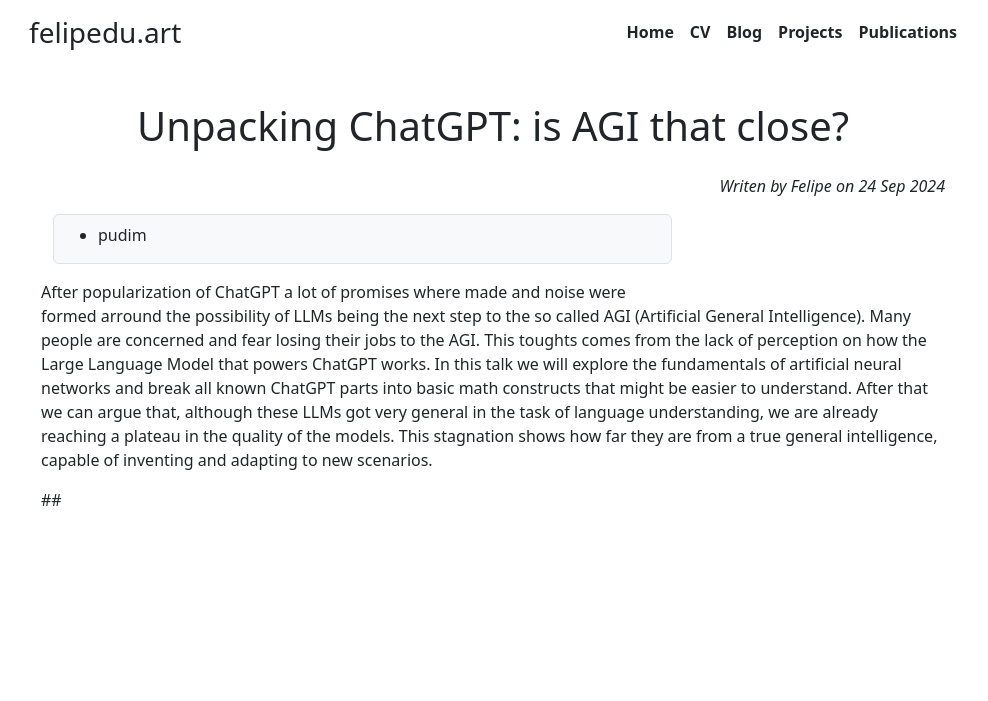
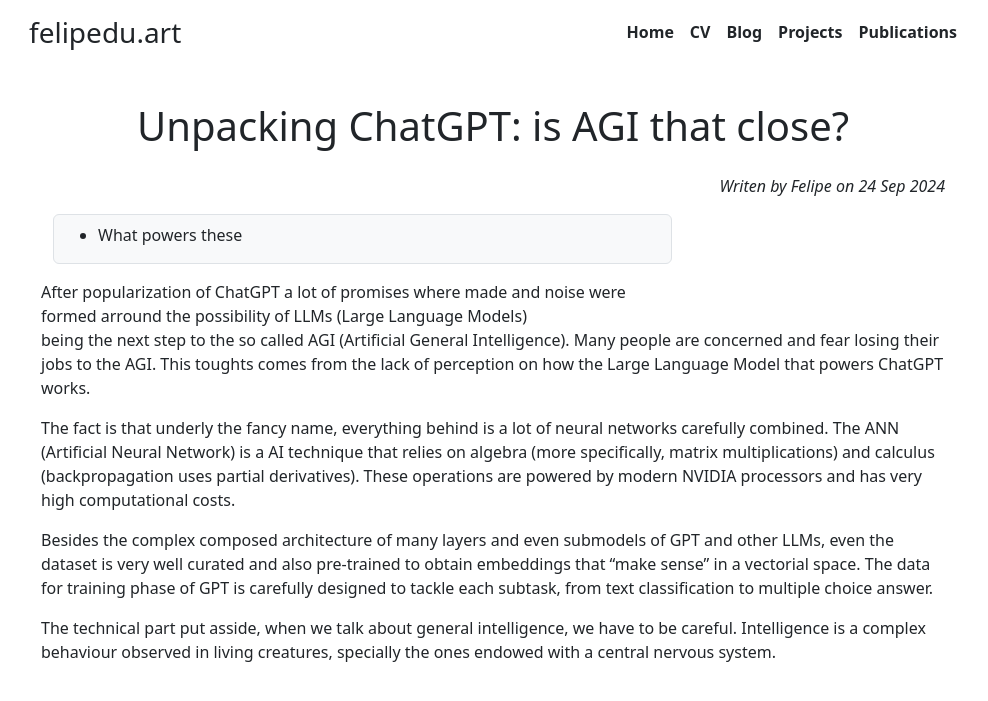
Before and after one commit to felipedreis/felipedreis.github.io, a Jekyll site: the page built from _posts/2024-09-24-ai-talk.md, in a window 1280 px wide. Shown: the top 701 px of the page, without its empty margins (147-1135 px from the left). Built offline with Jekyll 4.4.1, drawn with Linux system fonts in a browser that asks for light colours; some of the changed lines change nothing that is shown.

Commit message:
updating the last post

````diff
--- a/_posts/2024-09-24-ai-talk.md
+++ b/_posts/2024-09-24-ai-talk.md
@@ -5,22 +5,122 @@
 categories: blog
 short_intro: ""
 highlights:
-    - pudim
+    - What powers these
+
 ---
 
 After popularization of ChatGPT a lot of promises where made and noise were
-formed arround the possibility of LLMs being the next step to the so called
-AGI (Artificial General Intelligence).
+formed arround the possibility of LLMs (Large Language Models)
+being the next step to the so called AGI (Artificial General Intelligence).
 Many people are concerned and fear losing their jobs to the AGI.
 This toughts comes from the lack of perception on how the
 Large Language Model that powers ChatGPT works.
-In this talk we will explore the fundamentals of artificial neural networks and
-break all known ChatGPT parts into basic math constructs that might be easier
-to understand.
-After that we can argue that, although these LLMs got very general in the task
-of language understanding, we are already reaching a plateau in the
-quality of the models.
-This stagnation shows how far they are from a true general intelligence,
-capable of inventing and adapting to new scenarios.
 
-##
+The fact is that underly the fancy name, everything behind is a lot of neural
+networks carefully combined. The ANN (Artificial Neural Network) is a AI technique
+that relies on algebra (more specifically, matrix multiplications) and calculus
+(backpropagation uses partial derivatives). These operations are powered by
+modern NVIDIA processors and has very high computational costs.
+
+Besides the complex composed architecture of many layers and even submodels
+of GPT and other LLMs, even the dataset is very well curated and also pre-trained
+to obtain embeddings that "make sense" in a vectorial space. The data for training
+phase of GPT is carefully designed to tackle each subtask, from text classification
+to multiple choice answer.
+
+The technical part put asside, when we talk about general intelligence, we have
+to be careful. Intelligence is a complex behaviour observed in living creatures,
+specially the ones endowed with a central nervous system.
+
+
+<!--
+
+## What's a large language model?
+
+In short words, a LLM is an artificial intelligence technique based on a neural
+network  that is trained to predict the next word based on a sequence of word.
+This explanation is something between the sacle of simplification-overcomplexity
+
+```
+        we are here
+           |
+    |------x-------------------------------------------------------|
+ its just                                                       linear
+ predicting                                                     algebra
+ the next word
+```
+
+This is clearly not enough to understand better what this models are doing.
+But how we can do it an how should we proceed? The main reason to undertand it
+better is because this kind of technology will become more imbricated in our
+day-to-day life. A lot of hype already exists yet and all this noise is
+distractful.
+
+For the how question, I believe there are many ways to get a minimal understanding
+of a LLM architecture. Even for me, I started with many different YouTube videos,
+in special, the recent series from 3blue1brown. There's also a very good talk
+from Jeff Dean that walks us through the main contributions of the natural
+proccessing language that lead to what we know today for LLM. It was also enlightening
+for me reading the papers Dean mentions in his talk, they explain composing parts
+of a LLM. And this is what we gonna explore in this article.
+
+Taking the most famous model, the GPT, and breaking the achrnym apart, it means
+Generative Pre-Trained Transformers. We gonna explore the pre-training concept,
+the generative part, and the most fundamental one, the transformer. But before that
+we need to go through something more fundamental that is a Artificial Neural Network.
+
+## Artificial Neural Networks
+
+ANN are the building blocks of most of modern AI applications. The name of the
+tecnhnique comes from the inspiration of biological neurons. Besides the name,
+the inspiration stops here, since a real neuron is far more complex than a their
+artificial counterparts used to recognize images, predict your next favorite movie
+or generate a paragraph of text.
+
+An artificial neuron is often represented as the following image, where you
+have a series of input that has weights associated, after being weighted
+they are combined in some way and goes trough an activation function.
+This activation function says if this neuron is active or not.
+
+Mathematically, the input can be represented as a vector, as the neuron weights.
+The step to combine both input and weights is actually pretty simple. As they
+have the same size, we can multiply each corresponding value and add them up.
+In algebra this is called internal product. This product will produce a single
+number, what is perfect to feed our activation function. We can use many different
+functions, the most famous are the sigmoid and retified linear unit (ReLU). This
+is how a single neuron works, but we can also combine multiple neurons into
+multiple layers with multiple outputs. This composability of ANN makes it
+a kind of universal function modeller.
+
+If, for example, we have a network with weights w = [1, -1, 1], and an input
+x = [0, 1, 0], the internal product of both vectors is x*w = 1x0 +
+
+In ANN there's to phases, the training phase, and inference phase. Training phase
+is the core part of ANN, where we gonna discover the weights of our network
+based on the problem we want to solve. This involves initializing the weights with
+random non-zero values, evaluate the result of the network
+
+## Making words into vectors
+
+As we saw above, neural networks understand vectrors. But we humans use words
+as the basic construct to communicate. How can we translate words into something
+that can be fed to NN? There are many ways we can do that, for example we can
+transform our dataset in a binary dictionary and feed it to a network. Suppose
+our dataset is composed of words "This is my dataset". The dictionary will looks
+like something like this:
+
+```
+'00' => "this"
+'01' => "is"
+'10' => "my"
+'11' => "dataset"
+```
+We can then interpret each key as a binary vector of dimension 2, e.g. the vector
+for "this" would be `v = [0, 0]` and the one for dataset would be `v = [1, 1]`.
+We know can feed this vectors to a network. This representation is simple,
+you can do it compactly with some optimizations, but these vectors lacks a lot
+of desirable properties. They have spatial relationship. Words that have similar
+meanings might fall distant from each other.
+
+One clever solution to these un
+-->
````
